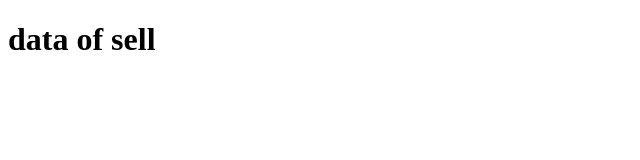
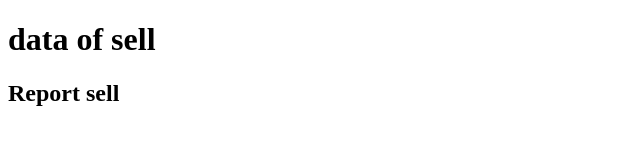
Before and after one commit to peerawet/github-example, a plain HTML site: page index.html in a window 1280 px wide. Shown: the whole page, without its empty margins (0-640 px from the left). Drawn offline with Linux system fonts and the light colour scheme.

Commit message:
add report sell

```diff
--- a/index.html
+++ b/index.html
@@ -7,5 +7,6 @@
 </head>
 <body>
  <h1>data of sell</h1>
+ <h2>Report sell</h2>
 </body>
 </html>
```
